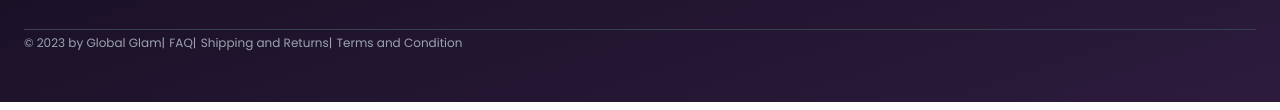
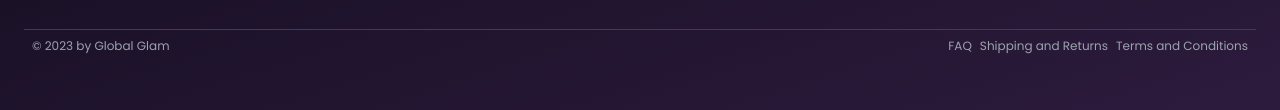
Before and after one commit to KachhadiyaGautam027/Global-Clam, a plain HTML site: page ContactUs.html in a window 1280 px wide. Shown: the part 1900-2010 px from the top of the page. Drawn offline with nearby package versions, Linux system fonts and the light colour scheme.

Commit message:
responsive commit

```diff
--- a/ContactUs.html
+++ b/ContactUs.html
@@ -50,8 +50,7 @@
 
     <!-- Mobile Menu Toggle -->
     <button id="menuToggle" class="md:hidden flex absolute right-10 top-8 text-pink">
-            <svg xmlns="http://www.w3.org/2000/svg" class="h-8 w-8" fill="none" viewBox="0 0 24 24"
-                stroke="currentColor">
+      <svg xmlns="http://www.w3.org/2000/svg" class="h-8 w-8" fill="none" viewBox="0 0 24 24" stroke="currentColor">
         <path stroke-linecap="round" stroke-linejoin="round" stroke-width="2" d="M4 6h16M4 12h16M4 18h16" />
       </svg>
     </button>
@@ -68,10 +67,8 @@
 
         <!-- Close Button -->
         <button id="menuClose" class="text-pink hover:text-pink-600 absolute right-10 top-6">
-                    <svg xmlns="http://www.w3.org/2000/svg" class="h-8 w-8" fill="none" viewBox="0 0 24 24"
-                        stroke="currentColor">
-                        <path stroke-linecap="round" stroke-linejoin="round" stroke-width="2"
-                            d="M6 18L18 6M6 6l12 12" />
+          <svg xmlns="http://www.w3.org/2000/svg" class="h-8 w-8" fill="none" viewBox="0 0 24 24" stroke="currentColor">
+            <path stroke-linecap="round" stroke-linejoin="round" stroke-width="2" d="M6 18L18 6M6 6l12 12" />
           </svg>
         </button>
       </div>
@@ -86,17 +83,14 @@
     <div class="container mx-auto px-4 py-6">
       <nav class="mt-10 space-y-6 text-center">
         <a href="./index.html" class="block text-pink font-semibold text-lg hover:underline">Home</a>
-                <a href="./AboutUs.html"
-                    class="block text-white font-medium text-lg hover:text-pink hover:underline">About
+        <a href="./AboutUs.html" class="block text-white font-medium text-lg hover:text-pink hover:underline">About
           Us</a>
         <a href="./Products.html"
           class="block text-white font-medium text-lg hover:text-pink hover:underline">Products</a>
         <a href="./Gallery.html"
           class="block text-white font-medium text-lg hover:text-pink hover:underline">Gallery</a>
-                <a href="./Blog.html"
-                    class="block text-white font-medium text-lg hover:text-pink hover:underline">Blog</a>
-                <a href="./Forum.html"
-                    class="block text-white font-medium text-lg hover:text-pink hover:underline">Forum</a>
+        <a href="./Blog.html" class="block text-white font-medium text-lg hover:text-pink hover:underline">Blog</a>
+        <a href="./Forum.html" class="block text-white font-medium text-lg hover:text-pink hover:underline">Forum</a>
       </nav>
     </div>
   </div>
@@ -250,12 +244,17 @@
       </div>
 
       <!-- Bottom Footer -->
-      <div class="w-auto border-t border-gray-700 text-gray-400">
-        <a href="#" class="hover:text-brand-pink transition-colors text-xs">© 2023 by Global Glam|</a>
-        <a href="#" class="hover:text-brand-pink transition-colors text-xs">FAQ|</a>
-        <a href="#" class="hover:text-brand-pink transition-colors text-xs">Shipping and Returns|</a>
-        <a href="#" class="hover:text-brand-pink transition-colors text-xs">Terms and Condition</a>
+      <div class="w-auto border-t border-gray-700 text-gray-400 flex justify-between items-center p-2">
+        <div class="text-xs">
+          <a href="#" class="hover:text-brand-pink transition-colors">© 2023 by Global Glam</a>
         </div>
+        <div class="flex gap-2">
+          <a href="#" class="hover:text-brand-pink transition-colors text-xs">FAQ</a>
+          <a href="#" class="hover:text-brand-pink transition-colors text-xs">Shipping and Returns</a>
+          <a href="#" class="hover:text-brand-pink transition-colors text-xs">Terms and Conditions</a>
+        </div>
+      </div>
+
     </div>
   </footer>
 
```
Also changed, not shown: AboutUs.html (+10 -6 lines), Blog.html (+9 -5 lines), BlogDetails.html (+9 -5 lines), Forum.html (+9 -5 lines), ForumAllPosts.html (+9 -5 lines), ForumCategories.html (+9 -5 lines), Gallery.html (+9 -5 lines), GalleryVideo.html (+10 -6 lines), Products.html (+9 -5 lines), index.html (+9 -5 lines). Lines whose indentation alone changed are shown as unchanged.
